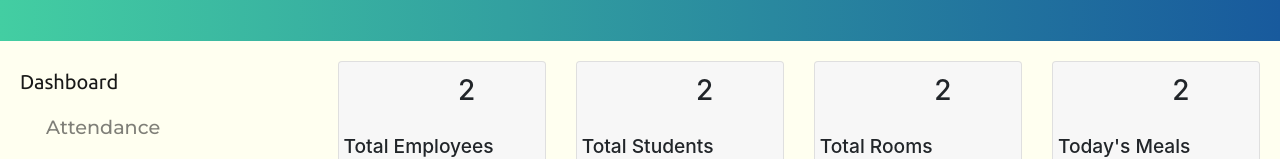
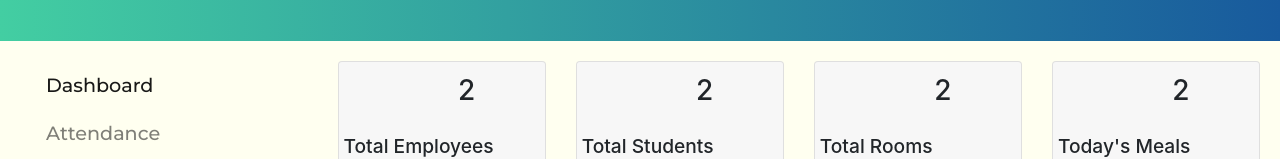
Before and after one commit to Hostel-Desk/Hostel-Desk-Frontend, a React (Create React App) app: page /admin/dashboard in a window 1280 px wide. Shown: the part 184-343 px from the top of the page. Built offline with nearby package versions, Linux system fonts and the light colour scheme; the HTML template or start-up script is replaced by a standard one.

Commit message:
Update LeftNav.js

```diff
--- a/src/components/LeftNav.js
+++ b/src/components/LeftNav.js
@@ -20,14 +20,16 @@ export default class LeftNav extends Component {
 
     render() {
         return (
-      <React.Fragment>
+      <div>
         <Navbar light navbar expand="md" >
           <NavbarToggler onClick={this.toggleNav}/>
           <Collapse isOpen={this.state.isNavOpen} navbar >
           <Nav navbar className="flex-column">
-            <NavbarBrand href="/admin/dashboard">
+            <NavItem>
+            <NavLink className="nav-link" to="/admin/dashboard">
               <i class="fa fa-tachometer" aria-hidden="true"></i>Dashboard
-              </NavbarBrand>
+              </NavLink>
+              </NavItem>
             <NavItem>
               <NavLink className="nav-link" to="/admin/attendance"><i class="fa fa-address-book-o" aria-hidden="true"></i> Attendance</NavLink>
             </NavItem>
@@ -66,7 +68,7 @@ export default class LeftNav extends Component {
           </Collapse>
 
         </Navbar>
-        </React.Fragment>
+        </div>
 
         )
     }
```
